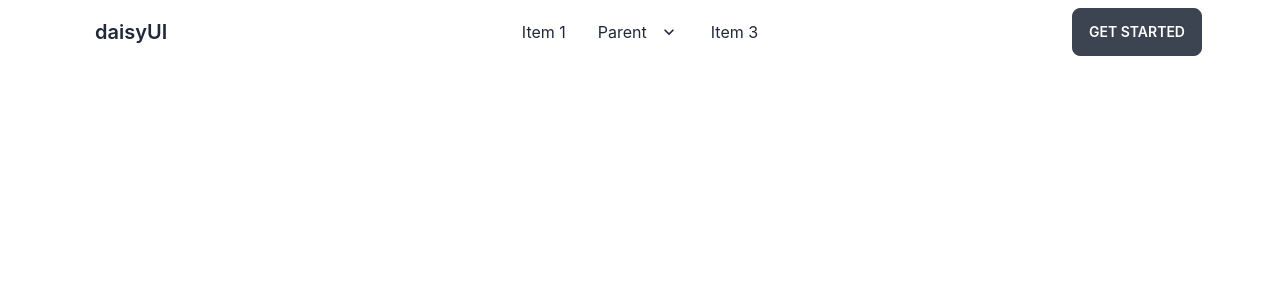
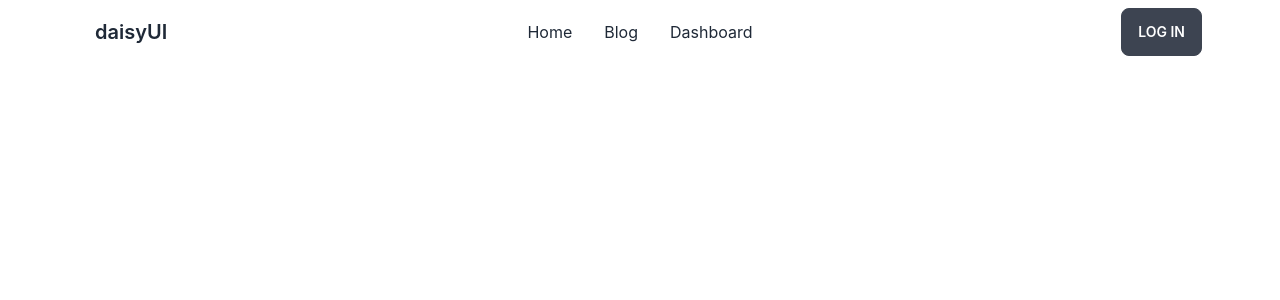
Before and after one commit to mdYeasin-cmd/iqra-laptop-zone-client, a React (Create React App) app: page / in a window 1280 px wide. Shown: the top 300 px of the page. Built offline with nearby package versions, Linux system fonts and the light colour scheme.

Commit message:
Firebase config file added to the project

```diff
--- a/package.json
+++ b/package.json
@@ -7,6 +7,7 @@
     "@testing-library/react": "^13.4.0",
     "@testing-library/user-event": "^13.5.0",
     "daisyui": "^2.42.1",
+    "firebase": "^9.14.0",
     "react": "^18.2.0",
     "react-dom": "^18.2.0",
     "react-router-dom": "^6.4.3",
--- /dev/null
+++ b/src/Pages/Blog/Blog.js
@@ -0,0 +1,11 @@
+import React from 'react';
+
+const Blog = () => {
+    return (
+        <div>
+            <h2 className="text-4xl">Blog Page </h2>
+        </div>
+    );
+};
+
+export default Blog;
--- a/src/Pages/Shared/Navbar/Navbar.js
+++ b/src/Pages/Shared/Navbar/Navbar.js
@@ -1,48 +1,34 @@
 import React from 'react';
+import { Link } from 'react-router-dom';
 
 const Navbar = () => {
+
+    const navbarMenu = <>
+        <li><Link to="/">Home</Link></li>
+        <li><Link to="/blog">Blog</Link></li>
+        <li><Link to="/dashboard">Dashboard</Link></li>
+    </>
+
     return (
-        <div className="navbar bg-base-100">
+        <div className="navbar">
             <div className="navbar-start">
                 <div className="dropdown">
                     <label tabIndex={0} className="btn btn-ghost lg:hidden">
                         <svg xmlns="http://www.w3.org/2000/svg" className="h-5 w-5" fill="none" viewBox="0 0 24 24" stroke="currentColor"><path strokeLinecap="round" strokeLinejoin="round" strokeWidth="2" d="M4 6h16M4 12h8m-8 6h16" /></svg>
                     </label>
-                    <ul tabIndex={0} className="menu menu-compact dropdown-content mt-3 p-2 shadow bg-base-100 rounded-box w-52">
-                        <li><a>Item 1</a></li>
-                        <li tabIndex={0}>
-                            <a className="justify-between">
-                                Parent
-                                <svg className="fill-current" xmlns="http://www.w3.org/2000/svg" width="24" height="24" viewBox="0 0 24 24"><path d="M8.59,16.58L13.17,12L8.59,7.41L10,6L16,12L10,18L8.59,16.58Z" /></svg>
-                            </a>
-                            <ul className="p-2">
-                                <li><a>Submenu 1</a></li>
-                                <li><a>Submenu 2</a></li>
-                            </ul>
-                        </li>
-                        <li><a>Item 3</a></li>
+                    <ul tabIndex={0} className="menu menu-compact dropdown-content mt-3 p-2 shadow rounded-box w-52">
+                        {navbarMenu}
                     </ul>
                 </div>
-                <a className="btn btn-ghost normal-case text-xl">daisyUI</a>
+                <Link to="/" className="btn btn-ghost normal-case text-xl">daisyUI</Link>
             </div>
             <div className="navbar-center hidden lg:flex">
                 <ul className="menu menu-horizontal p-0">
-                    <li><a>Item 1</a></li>
-                    <li tabIndex={0}>
-                        <a>
-                            Parent
-                            <svg className="fill-current" xmlns="http://www.w3.org/2000/svg" width="20" height="20" viewBox="0 0 24 24"><path d="M7.41,8.58L12,13.17L16.59,8.58L18,10L12,16L6,10L7.41,8.58Z" /></svg>
-                        </a>
-                        <ul className="p-2">
-                            <li><a>Submenu 1</a></li>
-                            <li><a>Submenu 2</a></li>
-                        </ul>
-                    </li>
-                    <li><a>Item 3</a></li>
+                    {navbarMenu}
                 </ul>
             </div>
             <div className="navbar-end">
-                <a className="btn">Get started</a>
+                <button className="btn">Log In</button>
             </div>
         </div>
     );
--- /dev/null
+++ b/src/firebase/firebase.config.js
@@ -0,0 +1,19 @@
+// Import the functions you need from the SDKs you need
+import { initializeApp } from "firebase/app";
+// TODO: Add SDKs for Firebase products that you want to use
+// https://firebase.google.com/docs/web/setup#available-libraries
+
+// Your web app's Firebase configuration
+const firebaseConfig = {
+  apiKey: process.env.REACT_APP_apiKey,
+  authDomain: process.env.REACT_APP_authDomain,
+  projectId: process.env.REACT_APP_projectId,
+  storageBucket: process.env.REACT_APP_storageBucket,
+  messagingSenderId: process.env.REACT_APP_messagingSenderId,
+  appId: process.env.REACT_APP_appId
+};
+
+// Initialize Firebase
+const app = initializeApp(firebaseConfig);
+
+export default app;
--- /dev/null
+++ b/src/layouts/DashboardLayout.js
@@ -0,0 +1,11 @@
+import React from 'react';
+
+const DashboardLayout = () => {
+    return (
+        <div>
+            <h2>comming soon.....</h2>
+        </div>
+    );
+};
+
+export default DashboardLayout;
```
Also changed, not shown: src/routes/Routes/Routes.js (+10 -0 lines), src/Pages/Dashboard/Dashboard/Dashboard.js (added), 1 other file (tests, documents, lock files or other folders).
